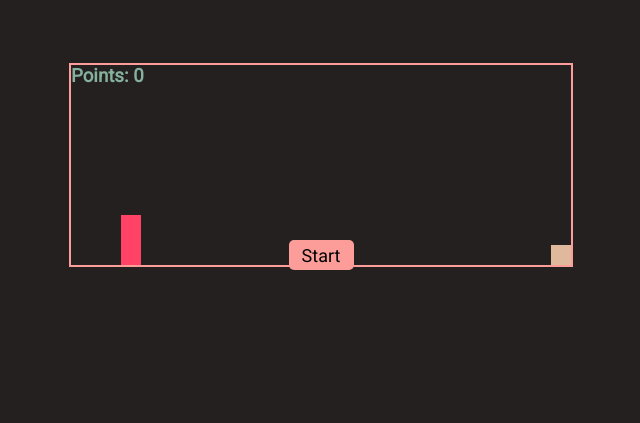
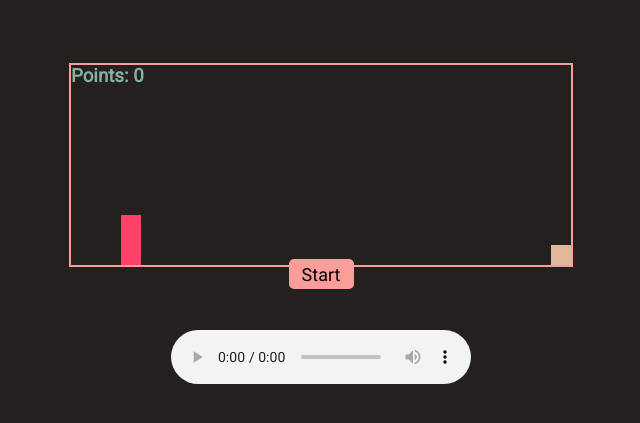
Before and after one commit to krabecb/Dinosaur-Game, a PHP site: page / in a window 1280 px wide. Shown: the part 235-658 px from the top of the page, without its empty margins (319-959 px from the left). Run offline with PHP 8.4, Linux system fonts and the light colour scheme; some web fonts are replaced.

Commit message:
Initial implementation of audio

```diff
--- a/css/style.css
+++ b/css/style.css
@@ -109,13 +109,17 @@ body, html {
 	width: 65px;
 	border: none;
 	border-radius: 5px;
-	transform: translate(0px, 360px);
+	transform: translate(0px, 325px);
 }
 
 .high-score {
 	font-family: 'Roboto', sans-serif;
 	color: #FC9D9A;
-	transform: translate(0px, 350px);
+	transform: translate(0px, 310px);
+}
+
+.audio {
+	transform: translate(0px, 450px);
 }
 
 
@@ -154,4 +158,7 @@ body, html {
 		.high-score {
 			transform: translate(0px, 440px);
 		}
+		.audio {
+	        transform: translate(0px, 600px);
+        }
 }
--- a/index.html
+++ b/index.html
@@ -18,6 +18,9 @@
 			<div class="player"></div>
 			<div class="obstacle"></div>
 		</div>
+		<audio controls autoplay loop class="audio">
+			<source src="./assets/soundtrack.wav" type="audio/wav">
+		</audio>
 	</div>
 
 	<script type="text/javascript" src="js/app.js"></script>
```
Also changed, not shown: README.md (added), 1 other file.
